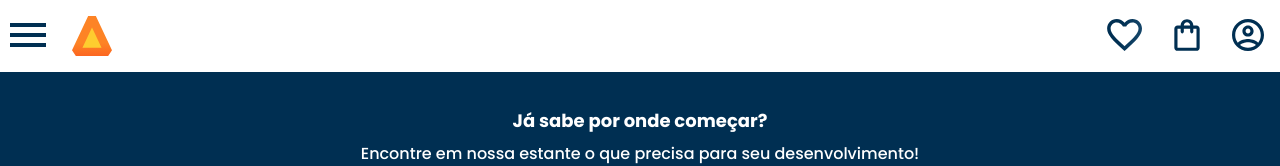
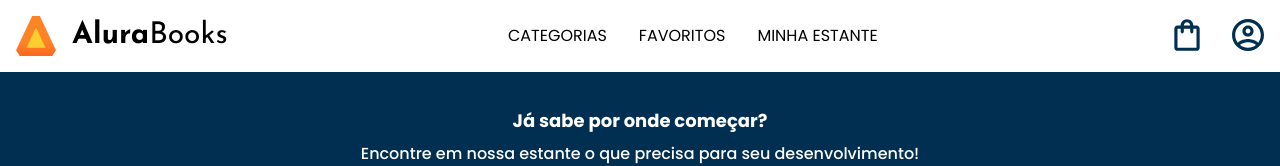
Before and after one commit to Tallys21/Alura_Books, a plain HTML site: page index.html in a window 1280 px wide. Shown: the top 166 px of the page. Drawn offline with nearby package versions, Linux system fonts and the light colour scheme.

Commit message:
alterando configurações para tablet

```diff
--- a/Styles/header.css
+++ b/Styles/header.css
@@ -57,3 +57,52 @@
 .container__botao {
     display: none;
 }
+
+.container__titulo{
+    display: none;
+}
+
+.opcoes{
+    display: none;
+}
+
+@media screen and (min-width: 1024px) {
+
+    .container__titulo,
+    .container__titulo--negrito {
+        font-family: var(--fonte-secundaria);
+        font-size: 30px;
+    }
+
+    .container__titulo{
+        font-weight: 400;
+        display: block;
+    }
+
+    .container__titulo--negrito {
+        font-weight: 700;
+    }
+
+    .opcoes{
+        display: flex;
+    }
+
+    .opcoes__item{
+        padding: 0 1em;
+        text-transform: uppercase;
+    }
+
+    .opcoes__link{
+        text-decoration: none;
+        color: var(--preto);
+    }
+
+    .container__imagem-transparente{
+        display: none;
+    }
+
+    .cabecalho__menu-hamburguer{
+        display: none;
+    }
+
+}
--- a/index.html
+++ b/index.html
@@ -10,6 +10,7 @@
         href="https://fonts.googleapis.com/css2?family=Inter:wght@400;700&family=Krona+One&family=Montserrat:wght@400;600&family=Poppins:wght@300;400;500;700&display=swap"
         rel="stylesheet">
     <link rel="stylesheet" href="https://cdn.jsdelivr.net/npm/swiper@10/swiper-bundle.min.css" />
+    <link href="https://fonts.googleapis.com/css2?family=Inter:wght@400;700&family=Josefin+Sans:wght@400;700&family=Krona+One&family=Montserrat:wght@400;600&family=Poppins:wght@300;400;500;700&display=swap" rel="stylesheet">
     <link rel="stylesheet" href="./reset.css">
     <link rel="stylesheet" href="./styles.css">
     <title>Alura Books</title>
@@ -41,10 +42,18 @@
                 </li>
             </ul>
             <img src="./img/Logo.svg" alt="Logo da Alura Books" class="container__imagem">
+            <h1 class="container__titulo"><b class="container__titulo--negrito">Alura</b>Books</h1>
         </div>
+
+        <ul class="opcoes">
+            <li class="opcoes__item">Categorias</li>
+            <li class="opcoes__item"><a href="#" class="opcoes__link">Favoritos</a></li>
+            <li class="opcoes__item"><a href="#" class="opcoes__link">Minha Estante</a></li>
+        </ul>
+
         <div class="container">
             <a href="#">
-                <img src="./img/Favoritos.svg" alt="Meus Favoritos" class="container__imagem">
+                <img src="./img/Favoritos.svg" alt="Meus Favoritos" class="container__imagem container__imagem-transparente">
             </a>
             <a href="#">
                 <img src="./img/Compras.svg" alt="Carrinho de compras" class="container__imagem">
--- a/styles.css
+++ b/styles.css
@@ -14,6 +14,8 @@
     --azul-degrade: #002f52;
     --fonte-principal: "Poppins";
     --azul: #002F52;
+    --fonte-secundaria: "Josefin Sans";
+    --preto: #000000;
 }
 
 body {
```
